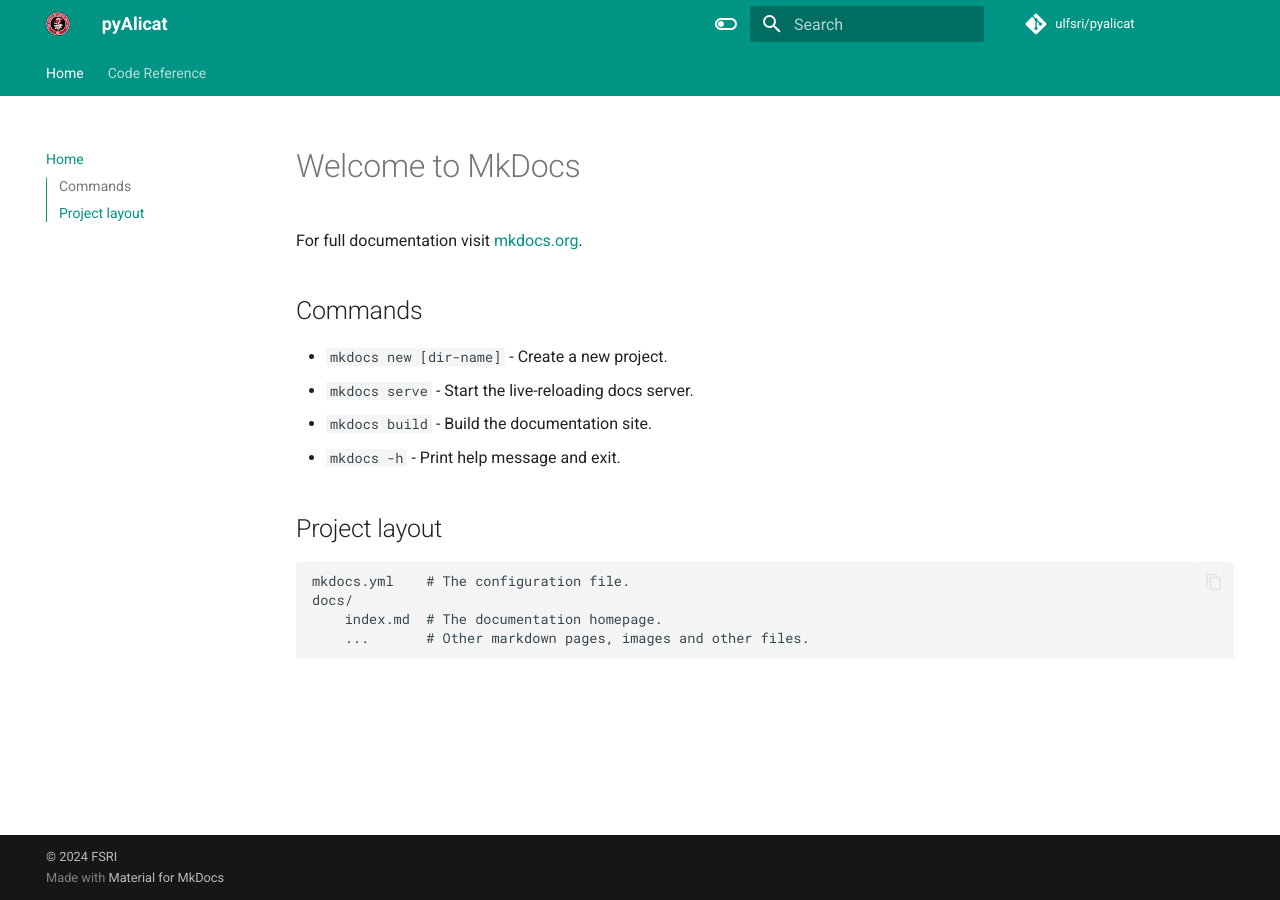
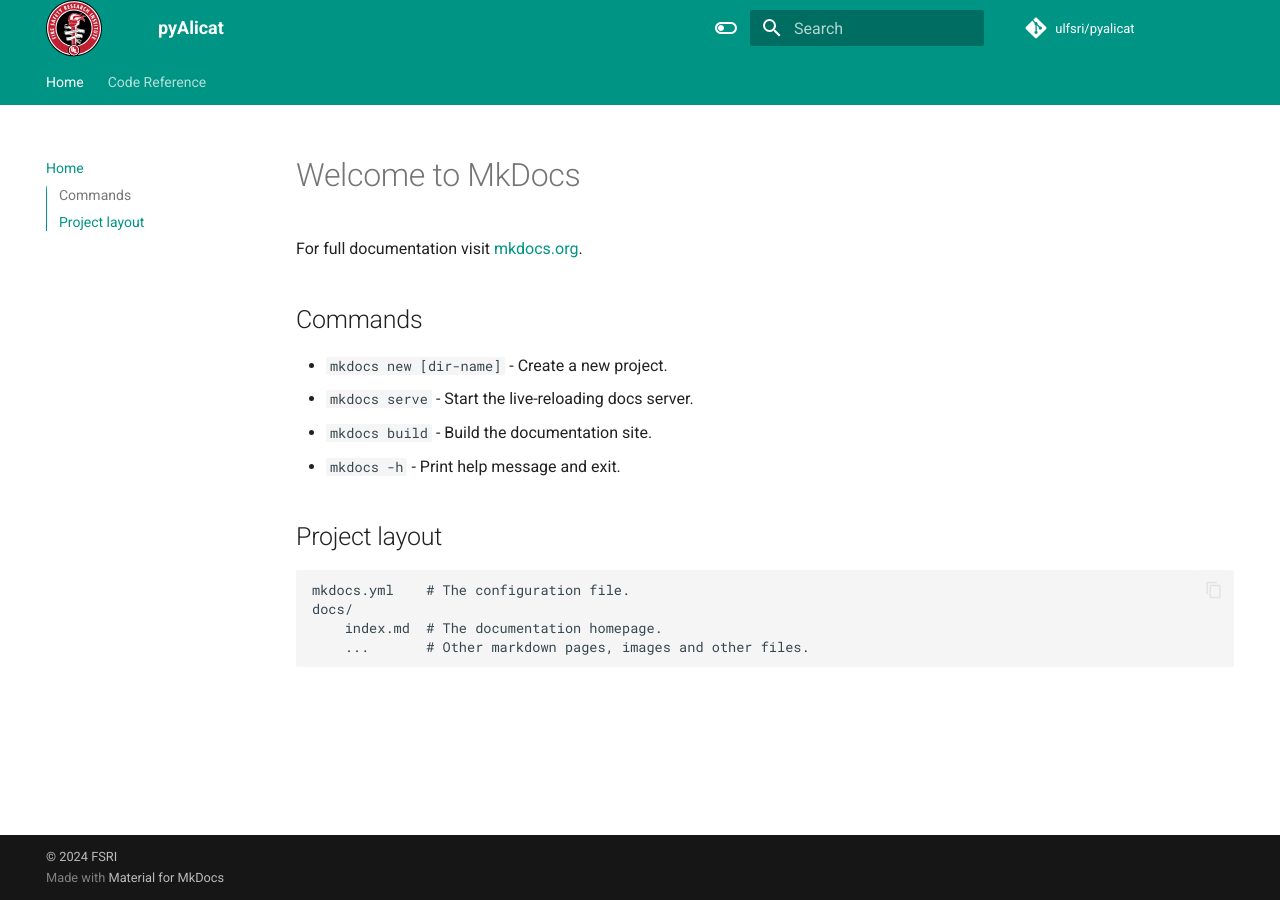
Before and after one commit to ulfsri/pyAlicat, an MkDocs documentation site: the page built from docs/index.md, in a window 1280 px wide. Built offline with MkDocs 1.6.1 and Material for MkDocs 9.7.7, drawn with Linux system fonts in a browser that asks for light colours; comment, search, counter and statistics services are not loaded.

Commit message:
Add extra css for logo

```diff
--- /dev/null
+++ b/docs/stylesheets/extra.css
@@ -0,0 +1,12 @@
+.md-header__button.md-logo {
+  margin-top: 0;
+  margin-bottom: 0;
+  padding-top: 0;
+  padding-bottom: 0;
+}
+
+.md-header__button.md-logo img,
+.md-header__button.md-logo svg {
+  height: 70%;
+  width: 70%;
+}
--- a/mkdocs.yml
+++ b/mkdocs.yml
@@ -57,6 +57,7 @@
   - pymdownx.emoji:
       emoji_index: !!python/name:materialx.emoji.twemoji
       emoji_generator: !!python/name:materialx.emoji.to_svg
-
+extra_css:
+  - stylesheets/extra.css
 copyright: |
   &copy; 2024 <a href="https://github.com/ulfsri"  target="_blank" rel="noopener">FSRI</a>
```
